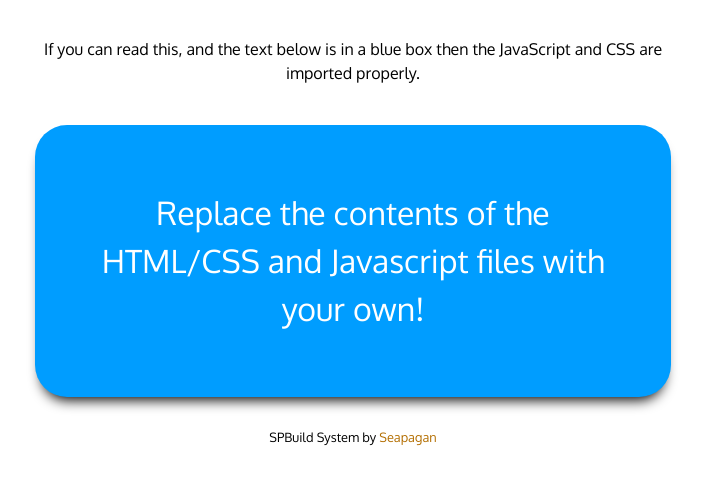
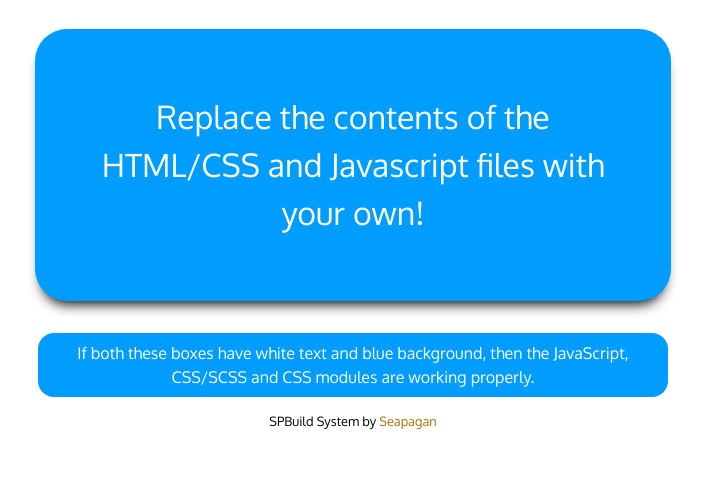
Before and after one commit to seapagan/sp-build, a website built with webpack: page src/index.html in a window 1280 px wide. Shown: the part 76-560 px from the top of the page, without its empty margins (287-992 px from the left). Built offline with nearby package versions, Linux system fonts and the light colour scheme.

Commit message:
update placeholder to test css modules

```diff
--- a/src/index.html
+++ b/src/index.html
@@ -17,12 +17,12 @@
       <h1>HTML Template</h1>
     </header>
     <main>
+      <p class="big-box">
+        Replace the contents of the HTML/CSS and Javascript files with your own!
+      </p>
       <p class="check" id="js-test">
         If you can read this, the JavaScript is not loading properly! The page
         will be unstyled also.
-      </p>
-      <p class="big-box">
-        Replace the contents of the HTML/CSS and Javascript files with your own!
       </p>
     </main>
     <footer>
--- a/src/index.js
+++ b/src/index.js
@@ -1,5 +1,6 @@
 // import the main CSS. This needs to be here
 import "./styles/site.css";
+import styles from "./styles/styles.module.scss";
 
 /* -------------------------------------------------------------------------- */
 /*                remove everything below for your own projects               */
@@ -7,9 +8,10 @@ import "./styles/site.css";
 
 // prove that our JS file is loaded
 const msg =
-  "If you can read this, and the text below is in a blue box then" +
-  " the JavaScript and CSS are imported properly.";
+  "If both these boxes have white text and blue background, then the " +
+  "JavaScript, CSS/SCSS and CSS modules are working properly.";
 document.getElementById("js-test").innerText = msg;
+document.getElementById("js-test").classList.add(`${styles.moduleTest}`);
 
 // Testing that the .env file is read
 console.log(process.env.MY_TEST_VARIABLE);
--- /dev/null
+++ b/src/styles/styles.module.scss
@@ -0,0 +1,9 @@
+.moduleTest {
+  background-color: hsl(203, 100%, 50%);
+  color: white;
+  width: 90%;
+  padding: 0.5em;
+  border-radius: 1em;
+  text-align: center;
+  margin: 1em auto;
+}
```
